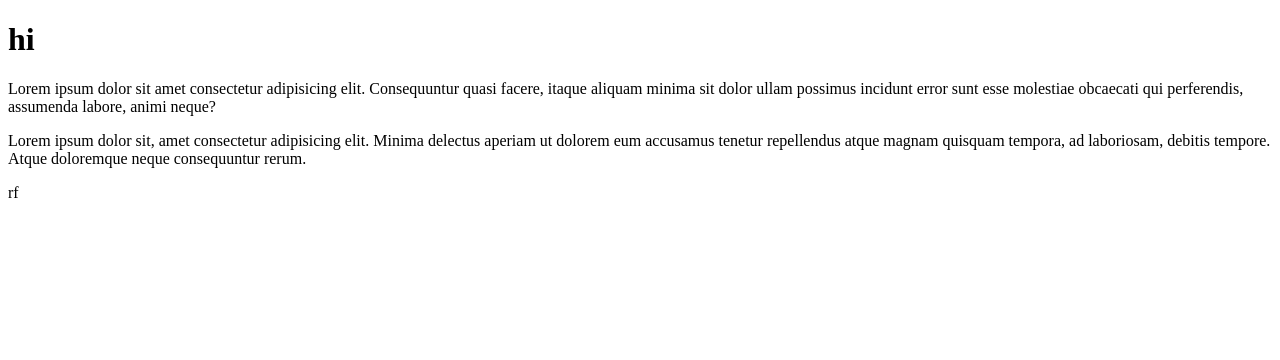
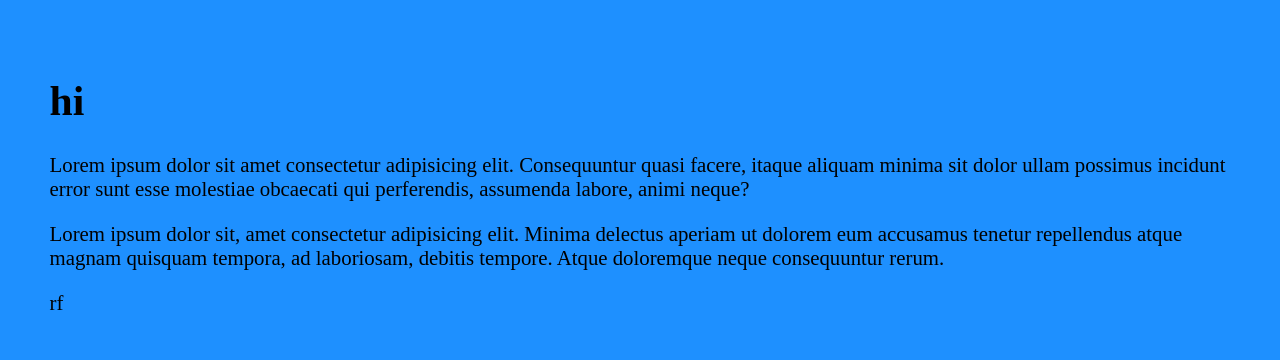
Before and after one commit to CodeWithFED/hellow, a plain HTML site: page index.html in a window 1280 px wide. Drawn offline with Linux system fonts and the light colour scheme.

Commit message:
Update index.html

```diff
--- a/index.html
+++ b/index.html
@@ -1,6 +1,7 @@
 <!DOCTYPE html>
 <html lang="en">
   <head>
+    <link rel="stylesheet" href='index.css'>
     <meta charset="UTF-8" />
     <meta name="viewport" content="width=device-width, initial-scale=1.0" />
     <title>Document</title>
```
